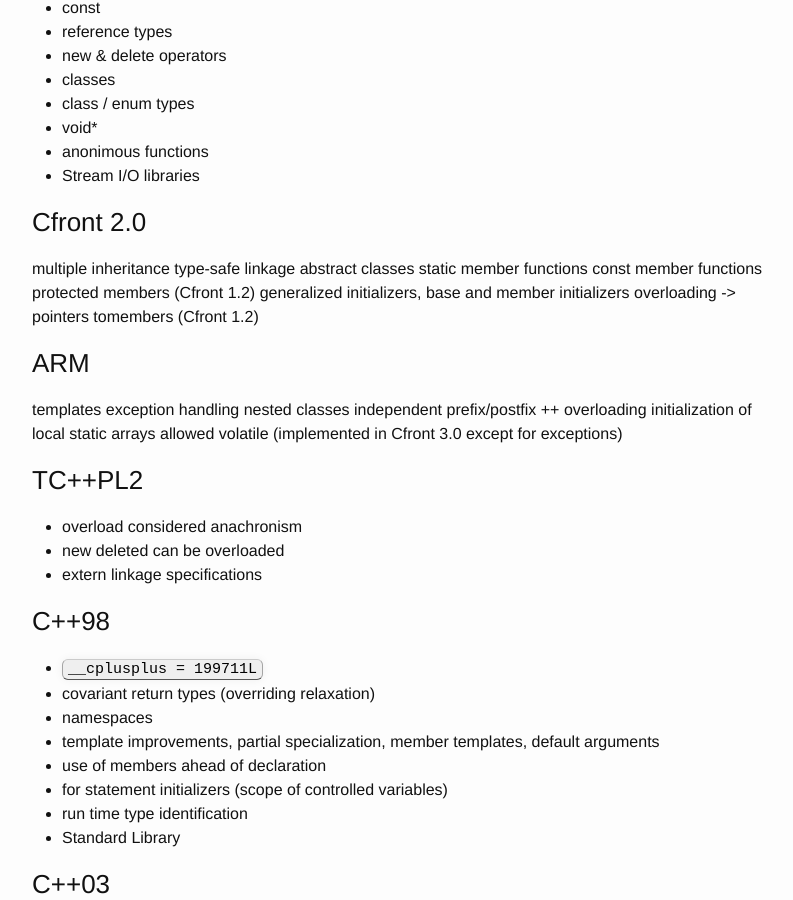
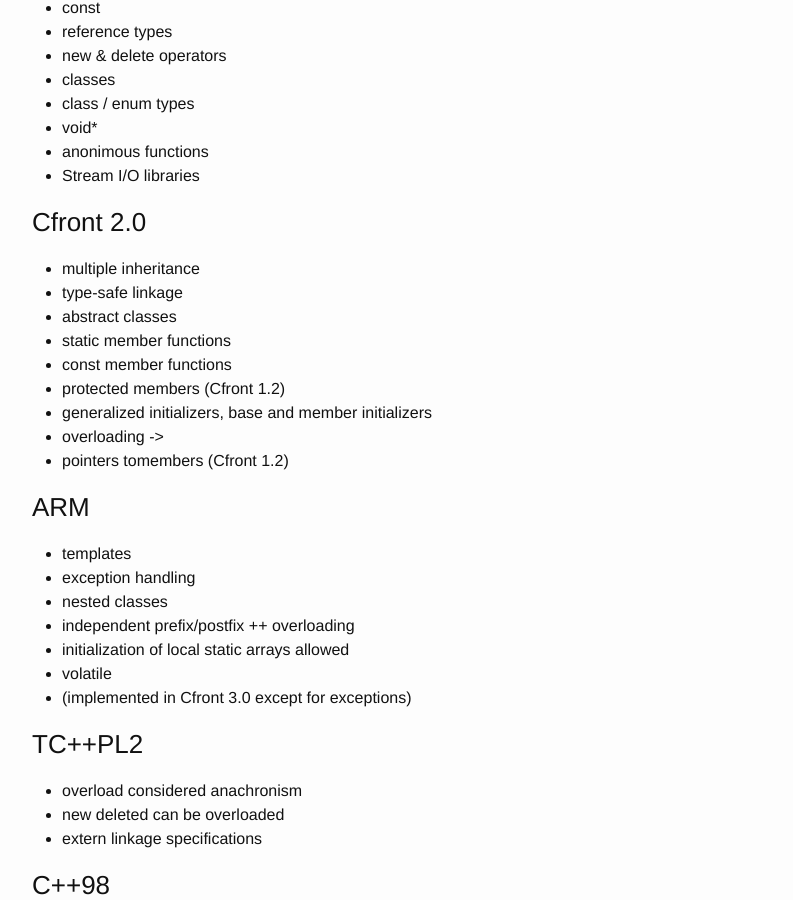
Before and after one commit to jgoizueta/jgoizueta.github.io, a Jekyll site: the page built from _posts/2015-01-07-cpp-standars.markdown, in a window 1280 px wide and 900 px high, scrolled down 1281 px. Shown: the whole window, without its empty margins (238-1031 px from the left). Built offline with Jekyll 4.4.1, drawn with Linux system fonts in a browser that asks for light colours.

Commit message:
Fix some bullet lists

```diff
--- a/_posts/2015-01-07-cpp-standars.markdown
+++ b/_posts/2015-01-07-cpp-standars.markdown
@@ -82,25 +82,25 @@
 
 ### Cfront 2.0
 
-  multiple inheritance
-  type-safe linkage
-  abstract classes
-  static member functions
-  const member functions
-  protected members (Cfront 1.2)
-  generalized initializers, base and member initializers
-  overloading ->
-  pointers tomembers (Cfront 1.2)
+* multiple inheritance
+* type-safe linkage
+* abstract classes
+* static member functions
+* const member functions
+* protected members (Cfront 1.2)
+* generalized initializers, base and member initializers
+* overloading ->
+* pointers tomembers (Cfront 1.2)
 
 ### ARM
 
-  templates
-  exception handling
-  nested classes
-  independent prefix/postfix ++ overloading
-  initialization of local static arrays allowed
-  volatile
-  (implemented in Cfront 3.0 except for exceptions)
+* templates
+* exception handling
+* nested classes
+* independent prefix/postfix ++ overloading
+* initialization of local static arrays allowed
+* volatile
+* (implemented in Cfront 3.0 except for exceptions)
 
 ### TC++PL2
 
```
